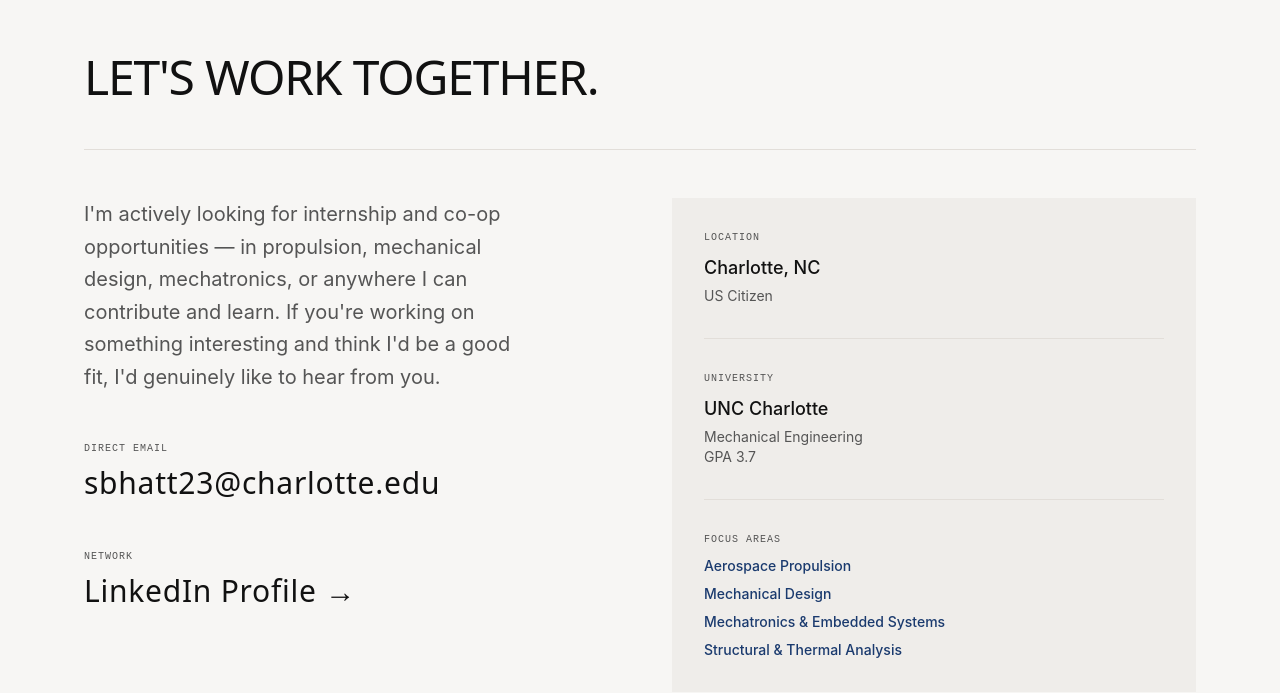
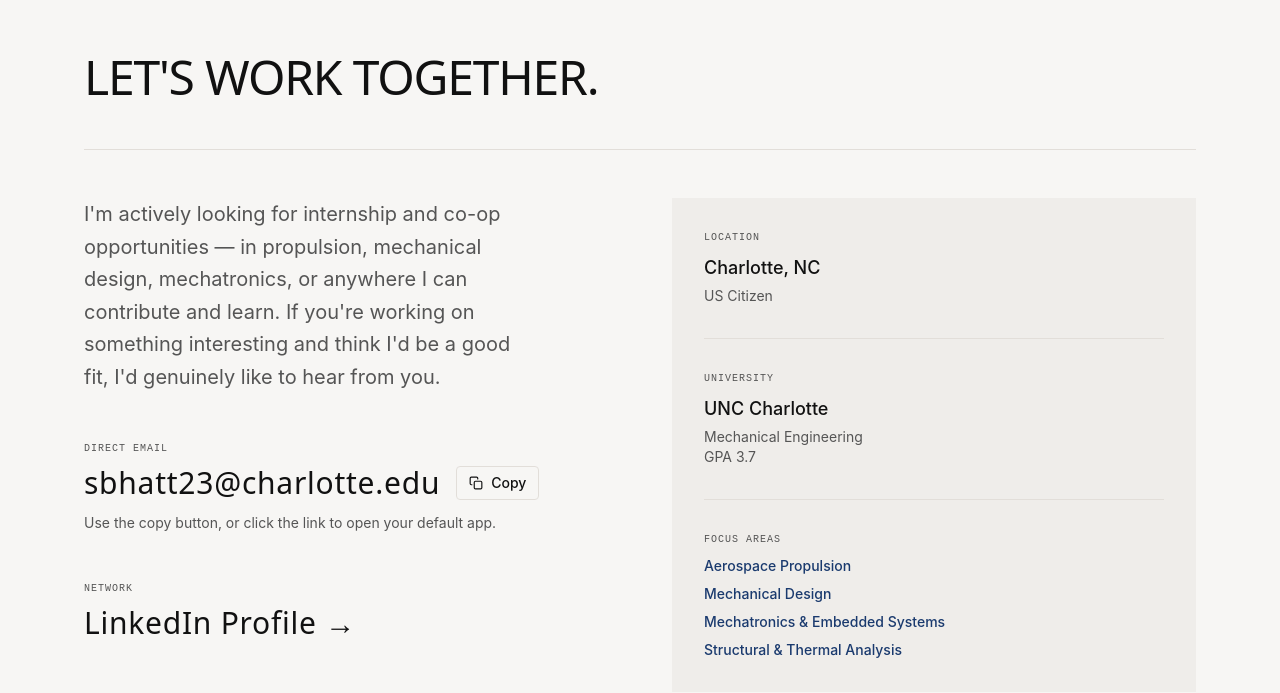
Before and after one commit to rickbh06/portfolio, a React (Vite) app: page /contact in a window 1280 px wide. Shown: the part 107-800 px from the top of the page. Built offline with nearby package versions, Linux system fonts and the light colour scheme.

Commit message:
Update Contact layout for email copy button and Projects layout for subtle alternating background bands

```diff
--- a/src/pages/Contact.jsx
+++ b/src/pages/Contact.jsx
@@ -1,9 +1,17 @@
+import { useState } from 'react';
 import portfolioData from '../data/portfolioData';
 
 export default function Contact() {
   const { profile } = portfolioData;
   // Reconstruct email at runtime — never stored as one string to deter bots
   const email = `${profile.emailUser}@${profile.emailDomain}`;
+  const [copied, setCopied] = useState(false);
+
+  const handleCopy = () => {
+    navigator.clipboard.writeText(email);
+    setCopied(true);
+    setTimeout(() => setCopied(false), 2000);
+  };
 
   return (
     <div className="pt-24 pb-32 min-h-[80vh] flex flex-col justify-center">
@@ -22,12 +30,32 @@ export default function Contact() {
 
             <div>
               <p className="eyebrow text-ground-60 mb-2">Direct Email</p>
+              <div className="flex flex-col sm:flex-row sm:items-center gap-4 mb-3">
                 <a
                   href={`mailto:${email}`}
                   className="font-display text-2xl sm:text-3xl text-ground hover:text-thrust transition-colors break-all tracking-wide"
                 >
                   {email}
                 </a>
+                <button
+                  onClick={handleCopy}
+                  className="px-3 py-1.5 text-sm font-medium border border-field-200 rounded hover:border-thrust hover:text-thrust transition-colors bg-field flex items-center gap-2 shrink-0"
+                  aria-label="Copy email address"
+                >
+                  {copied ? (
+                    <>
+                      <svg width="14" height="14" viewBox="0 0 24 24" fill="none" stroke="currentColor" strokeWidth="2" strokeLinecap="round" strokeLinejoin="round"><polyline points="20 6 9 17 4 12"></polyline></svg>
+                      Copied!
+                    </>
+                  ) : (
+                    <>
+                      <svg width="14" height="14" viewBox="0 0 24 24" fill="none" stroke="currentColor" strokeWidth="2" strokeLinecap="round" strokeLinejoin="round"><rect x="9" y="9" width="13" height="13" rx="2" ry="2"></rect><path d="M5 15H4a2 2 0 0 1-2-2V4a2 2 0 0 1 2-2h9a2 2 0 0 1 2 2v1"></path></svg>
+                      Copy
+                    </>
+                  )}
+                </button>
+              </div>
+              <p className="text-sm text-ground-60">Use the copy button, or click the link to open your default app.</p>
             </div>
 
             <div>
--- a/src/pages/Projects.jsx
+++ b/src/pages/Projects.jsx
@@ -19,12 +19,17 @@ export default function Projects() {
       </section>
 
       {/* Projects List */}
-      <div className="max-w-content mx-auto px-6">
-        {projects.map((project, index) => (
+      <div>
+        {projects.map((project, index) => {
+          const isEven = index % 2 === 0;
+          return (
+          <section
+            key={project.id}
+            className={`${isEven ? 'bg-field' : 'bg-field-100 border-y border-field-200'} transition-colors duration-300`}
+          >
             <article
-            key={project.id}
               id={project.id}
-            className="scroll-mt-32 pb-24 mb-24 rule pt-12 fade-up"
+              className={`max-w-content mx-auto px-6 scroll-mt-16 py-20 fade-up`}
               style={{ animationDelay: `${index * 0.1}s` }}
             >
               {/* Project Header */}
@@ -105,7 +110,8 @@ export default function Projects() {
 
               </div>
             </article>
-        ))}
+          </section>
+        )})}
       </div>
     </div>
   );
```
Lines whose indentation alone changed are shown as unchanged.
